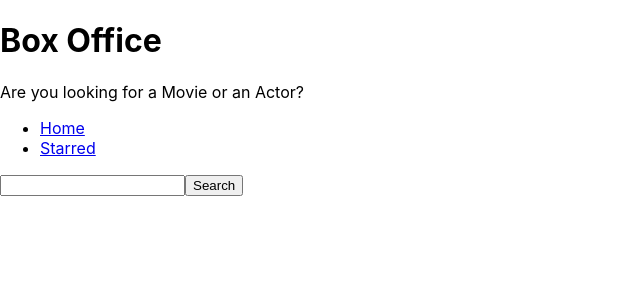
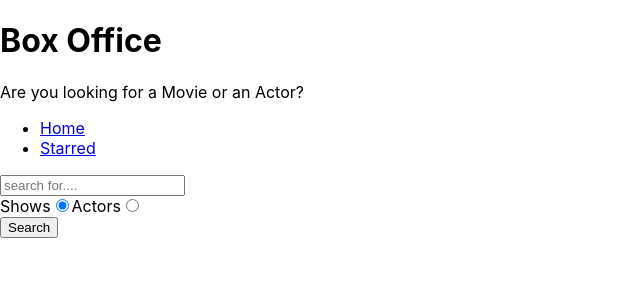
Before and after one commit to ravi238873/box-office, a React (Create React App) app: page / in a window 1280 px wide. Shown: the top 300 px of the page, without its empty margins (0-640 px from the left). Built offline with nearby package versions, Linux system fonts and the light colour scheme.

Commit message:
added search functionality with radio buttons

```diff
--- a/src/pages/Home.js
+++ b/src/pages/Home.js
@@ -5,9 +5,14 @@
 const Home = () => {
   const [input, setInput] = useState('');
   const [results, setResults] = useState(null);
+  const [searchOption, setSearchOption] = useState('shows');
+
+  const isShowsSearch = searchOption === 'shows';
 
   const onSearch = () => {
-    getAPI(`/search/shows?q=${input}`).then(result => setResults(result));
+    getAPI(`/search/${searchOption}?q=${input}`).then(result =>
+      setResults(result)
+    );
   };
 
   const onInputChange = ev => {
@@ -20,19 +25,23 @@
     }
   };
 
+  const onRadioChange = ev => {
+    setSearchOption(ev.target.value);
+  };
+
+  console.log(searchOption);
+
   const renderResult = () => {
     if (results && results.length === 0) {
       return <div>No Results Found</div>;
     }
 
     if (results && results.length > 0) {
-      return (
-        <div>
-          {results.map(item => (
-            <div key={item.show.id}>{item.show.name}</div>
-          ))}
-        </div>
-      );
+      return results[0].show
+        ? results.map(item => <div key={item.show.id}>{item.show.name}</div>)
+        : results.map(item => (
+            <div key={item.person.id}>{item.person.name}</div>
+          ));
     }
     return null;
   };
@@ -41,10 +50,36 @@
     <MainPageLayout>
       <input
         type="text"
+        placeholder="search for...."
         onChange={onInputChange}
         value={input}
         onKeyDown={onKeyDown}
       />
+
+      <div>
+        <label htmlFor="shows-search">
+          Shows
+          <input
+            id="shows-search"
+            type="radio"
+            value="shows"
+            checked={isShowsSearch}
+            onChange={onRadioChange}
+          />
+        </label>
+
+        <label htmlFor="actors-search">
+          Actors
+          <input
+            id="actors-search"
+            type="radio"
+            value="people"
+            checked={!isShowsSearch}
+            onChange={onRadioChange}
+          />
+        </label>
+      </div>
+
       <button type="button" onClick={onSearch}>
         Search
       </button>
```
